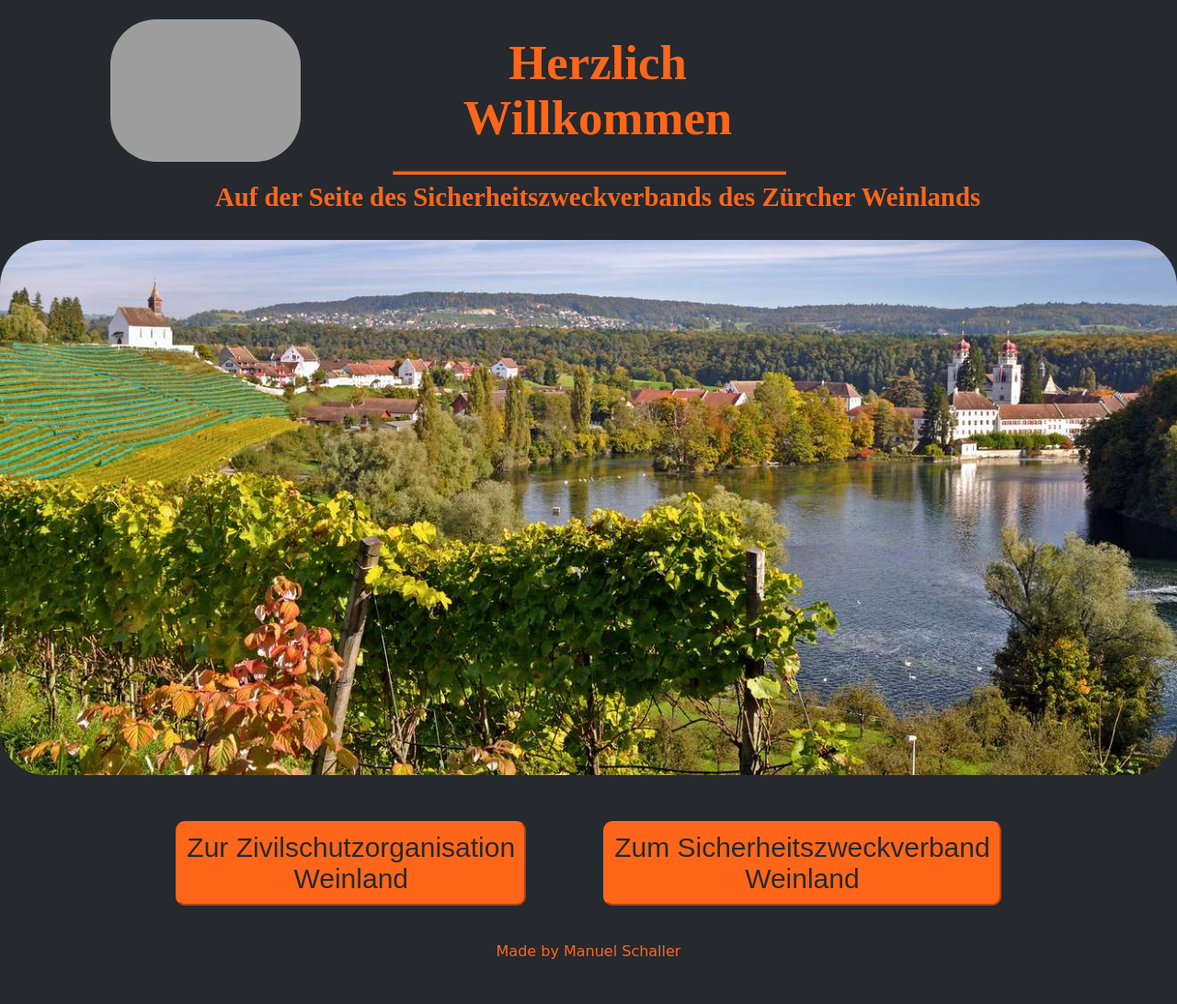
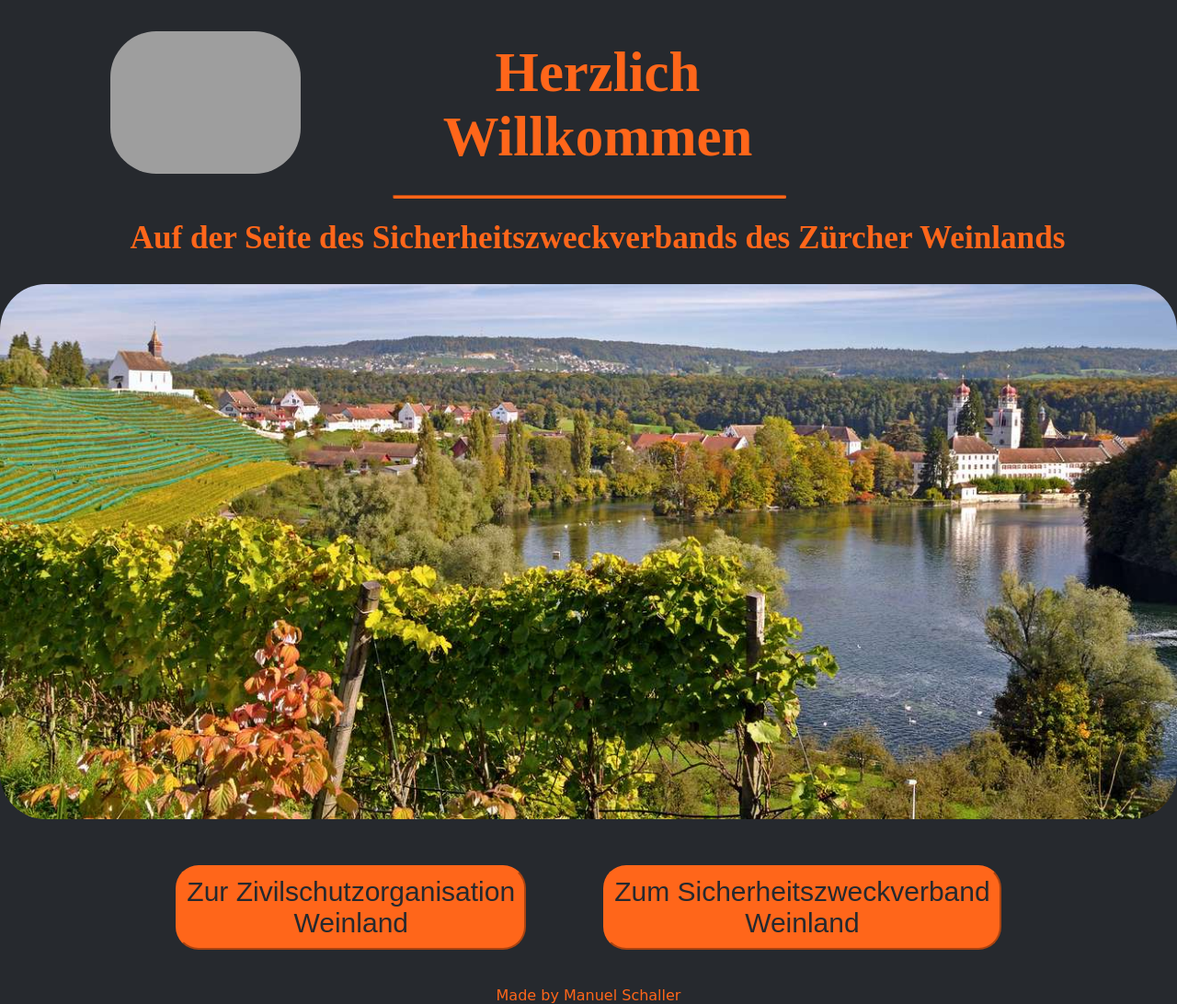
Before and after one commit to GreenAnon/GreenAnon.github.io, a plain HTML site: page index.html in a window 1280 px wide. Shown: the part 27-1119 px from the top of the page at 92% size. Before the commit the page ends 1071 px from the top, so only its background shows below. Drawn offline with nearby package versions, Linux system fonts and the light colour scheme; a web font is replaced by a local one.

Commit message:
mini Update

```diff
--- a/style.css
+++ b/style.css
@@ -1,3 +1,4 @@
+
 
 body	{
 	margin: 0px;
@@ -7,16 +8,16 @@ body	{
 
 h1 {
 text-align: center;
-font-size: 330%;
+font-size: 380%;
 color:	#FF661A;
 margin-left: 20px;
 margin-bottom: 20px;
 }
 
 h2 {
-margin-top: 0px;
+margin-top: 15px;
 text-align: center;
-font-size: 180%;
+font-size: 220%;
 color:	#FF661A;
 margin-left: 20px;
 
@@ -31,6 +32,7 @@ hr {
 	height: 2px;
 	background-color: #FF661A;
 	border-color: #FF661A;
+	border-radius: 2px 2px 2px 2px;
 }
 
 img {
@@ -38,7 +40,7 @@ img {
 	height: auto;
 	align-self: center;
 	border-radius: 50px 50px 50px 50px;
-
+/*	box-shadow: 5px 5px 4px grey;*/
 
 }
 
@@ -59,7 +61,8 @@ img {
 
 .logo:hover {
 	animation: pulse ;
-	animation-duration: 1s;
+	animation-duration: 1.5s;
+	cursor: pointer;
 
 }
 
@@ -73,6 +76,7 @@ img {
 .imgcont {
 	display: flex;
 	justify-content: center;
+
 }
 
 .btn{
@@ -80,7 +84,8 @@ img {
 	color: #26292E;
 	background-color: #FF661A;
 	border-color: #FF661A;
-	border-radius: 10px 10px 10px 10px;
+/*	border-radius: 10px 10px 10px 10px;*/
+	border-radius: 25px 25px 25px 25px;
 	transition: 0.6s;
 	cursor: pointer;
 /*	width: 100%;
```
